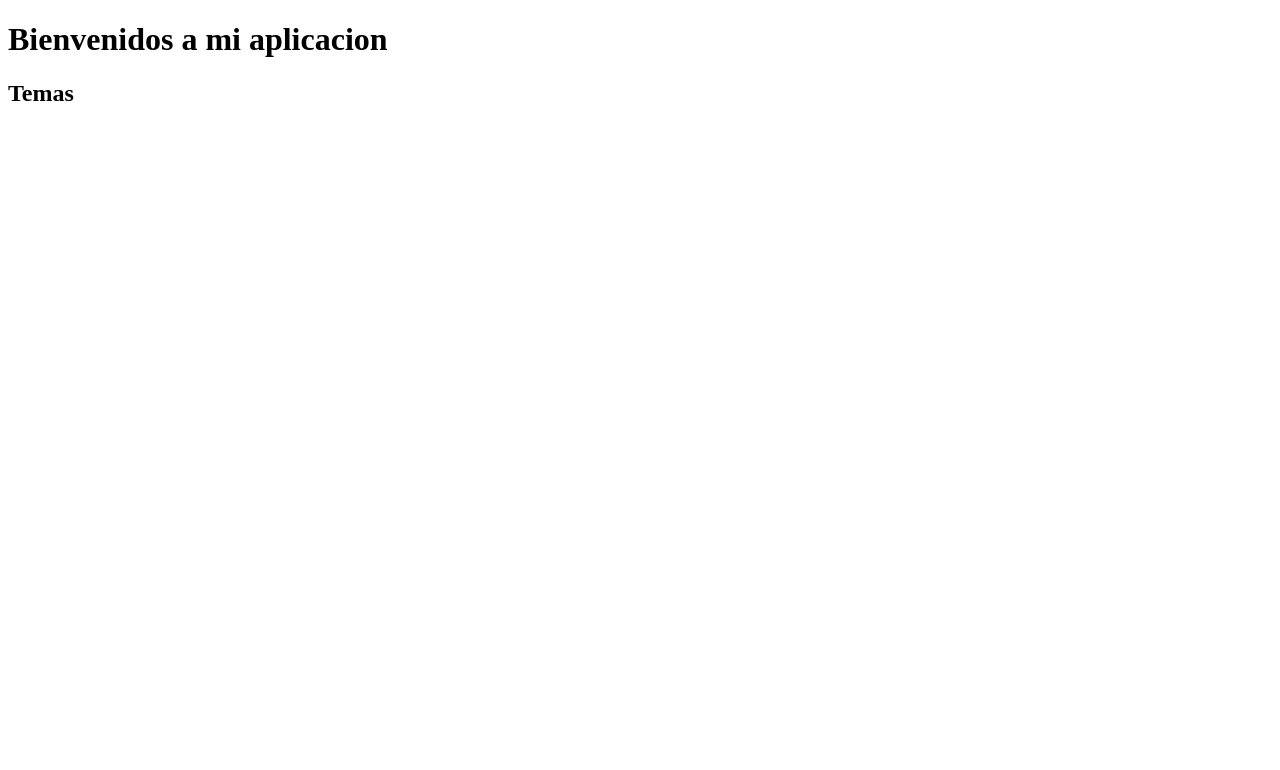
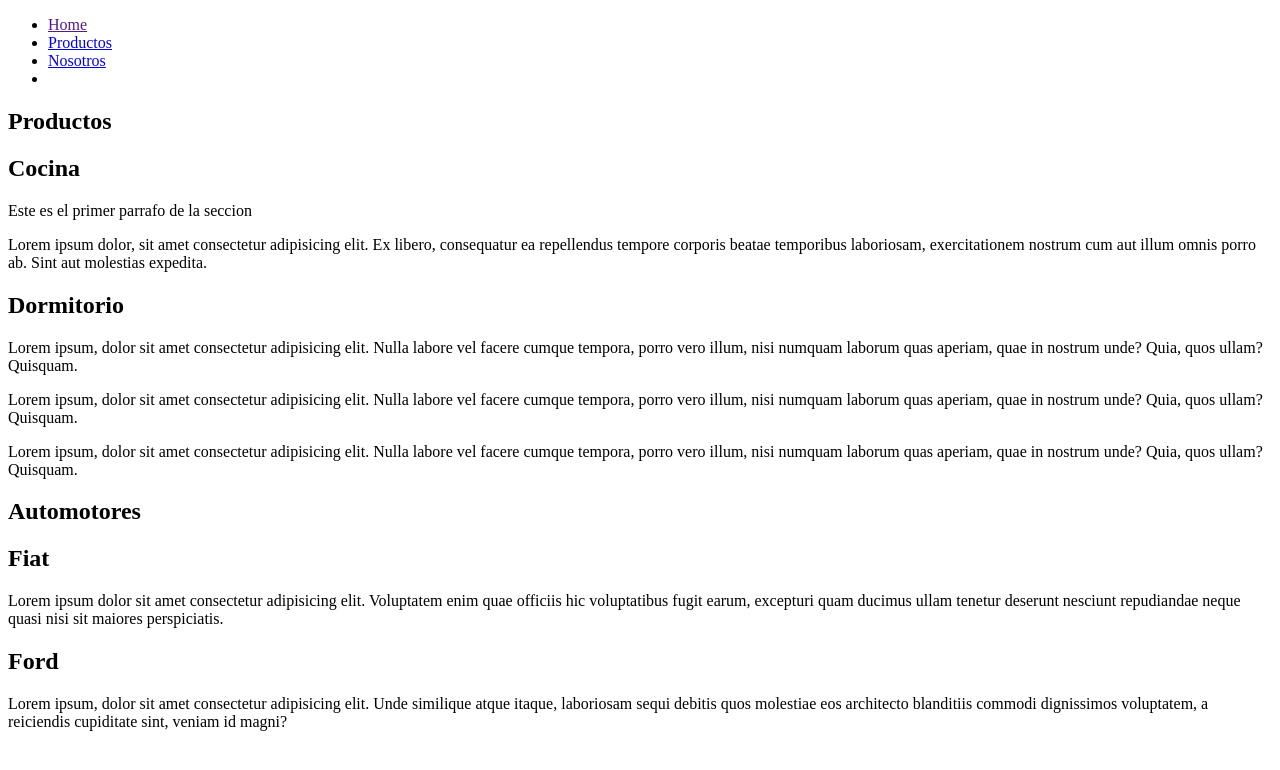
Before and after one commit to RocioRodriguezz/Super-Proyecto, a plain HTML site: page index.html in a window 1280 px wide. Drawn offline with Linux system fonts and the light colour scheme.

Commit message:
solucion de errores de navegacion

```diff
--- a/index.html
+++ b/index.html
@@ -6,10 +6,66 @@
     <title>Mi primer pagina</title>
 </head>
 <body>
-    <h1>Bienvenidos a mi aplicacion</h1>
-    <h2>Temas</h2>
-    <h3></h3>
-    <h4></h4>
-    <h5></h5>
+     <!-- alt + shift + a : lineas de comentario -->
+     <!-- encabezado -->
+     <header>
+        <!-- barra de navegacion -->
+        <nav>
+            <ul>
+                <li>
+                    <a href="">Home</a>
+                </li>
+                <li>
+                    <a href="./pages/productos.html">Productos</a>
+                </li>
+                <li>
+                    <a href="./pages/nosotros.html">Nosotros</a>
+                </li>
+                <li>
+                    <a href=""></a>
+                </li>
+            </ul>
+        </nav>
+    </header>
+
+    <!-- cuerpo principal de la pag -->
+    <main>
+        <section>
+            <h1>Productos</h1>
+            <article>
+                <h2>Cocina</h2>
+                <p>Este es el primer parrafo de la seccion</p>
+                <p>Lorem ipsum dolor, sit amet consectetur adipisicing elit. Ex libero, consequatur ea repellendus tempore corporis beatae
+                temporibus laboriosam, exercitationem nostrum cum aut illum omnis porro ab. Sint aut molestias expedita.</p>
+            </article>
+            <article>
+                <h2>Dormitorio</h2>
+                <p>Lorem ipsum, dolor sit amet consectetur adipisicing elit. Nulla labore vel facere cumque tempora, porro vero illum, nisi
+                numquam laborum quas aperiam, quae in nostrum unde? Quia, quos ullam? Quisquam.</p>
+                <p>Lorem ipsum, dolor sit amet consectetur adipisicing elit. Nulla labore vel facere cumque tempora, porro vero illum, nisi
+                numquam laborum quas aperiam, quae in nostrum unde? Quia, quos ullam? Quisquam.</p>
+                <p>Lorem ipsum, dolor sit amet consectetur adipisicing elit. Nulla labore vel facere cumque tempora, porro vero illum, nisi
+                numquam laborum quas aperiam, quae in nostrum unde? Quia, quos ullam? Quisquam.</p>
+            </article>
+        </section>
+        <section>
+            <h1>Automotores</h1>
+            <article>
+                <h2>Fiat</h2>
+                <p>Lorem ipsum dolor sit amet consectetur adipisicing elit. Voluptatem enim quae officiis hic voluptatibus fugit earum,
+                excepturi quam ducimus ullam tenetur deserunt nesciunt repudiandae neque quasi nisi sit maiores perspiciatis.</p>
+            </article>
+            <article>
+                <h2>Ford</h2>
+                <p>Lorem ipsum, dolor sit amet consectetur adipisicing elit. Unde similique atque itaque, laboriosam sequi debitis quos
+                molestiae eos architecto blanditiis commodi dignissimos voluptatem, a reiciendis cupiditate sint, veniam id magni?</p>
+            </article>
+        </section>
+    </main>
+
+    <!-- pie de pagina -->
+    <footer>
+
+    </footer>
 </body>
 </html>
```
Also changed, not shown: pages/nosotros.html (+20 -1 lines), pages/productos.html (+20 -1 lines).
